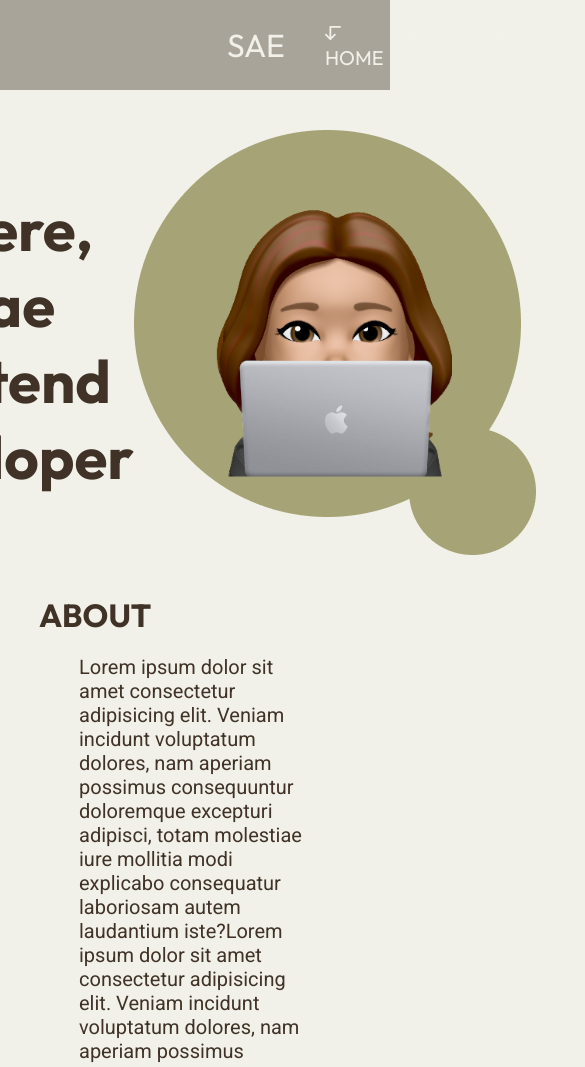
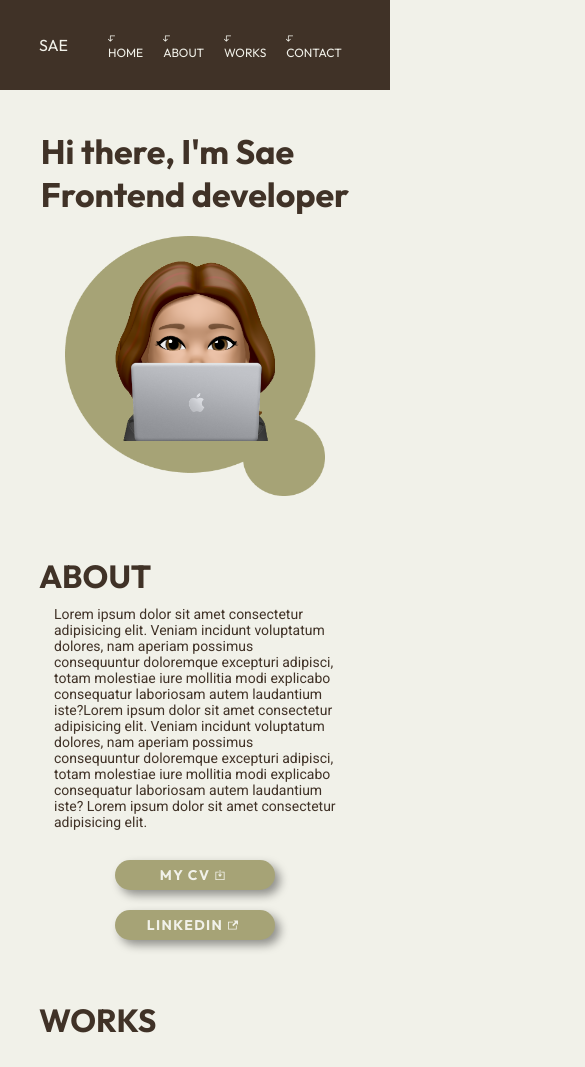
Before and after one commit to saeishima-sell/portfolio, a plain HTML site: page index.html in a window 390 px wide. Shown: the top 1067 px of the page, 585 px wide, since content can reach past the window. Drawn offline with Linux system fonts and the light colour scheme.

Commit message:
add media queries

```diff
--- a/index.html
+++ b/index.html
@@ -17,7 +17,7 @@
     <header class="header">
         <div class="header-box">
             <div class="logo">
-                <p>SAE</p>
+                <span>SAE</span>
             </div>
             <nav>
                 <ul class="nav-list">
--- a/style.css
+++ b/style.css
@@ -19,7 +19,7 @@ body {
 }
 
 
-section, footer {
+section {
     max-width: 80%;
     margin-top: 40px;
 }
@@ -44,6 +44,12 @@ section, footer {
     */
 }
 
+.header:hover {
+    opacity: 1;
+}
+
+
+
 .header-box {
     max-width: 80%;
     height: 90px;
@@ -56,8 +62,9 @@ section, footer {
 .logo {
     color: #f1f1e9;
     font-size: 32px;
-    margin-left: 188px;
 }
+
+
 
 .nav-list {
     display: flex;
@@ -73,6 +80,8 @@ section, footer {
     margin-right: 20px;
     transition: all 0.5s;
 }
+
+
 
 
 .nav-items a:link, .nav-items a:visited {
@@ -91,6 +100,19 @@ section, footer {
     margin-right: 5px;
 }
 
+@media only screen and (max-width: 800px) {
+    .nav-items  {
+        font-size: 12px;
+    }
+    .nav-items svg {
+        width: 7px;
+        height: 7px;
+    }
+
+    .logo {
+        font-size: 16px;
+    }
+  }
 
 /* hero section */
 
@@ -98,42 +120,68 @@ section, footer {
     display: flex;
     justify-content: center;
     align-items: center;
-    max-width: 60%;
 }
+
 
 .site-title {
     font-size: 60px;
+    margin-right: 0;
 }
 
 .hero-images {
     width: 400px;
-    height: 425px;
+    height: 400px;
     position: relative;
-    transition: transform .7s;
 }
+
+.hero-images-circle {
+    width: 100%;
+    height: 100%;
+}
+
+
+@media only screen and (max-width: 800px) {
+    .site-title  {
+        font-size: 34px;
+        margin: 0 auto;
+    }
+
+    #hero {
+        flex-direction: column;
+        }
+
+    .hero-images {
+            width: 300px;
+            height: 300px;
+            padding: 20px;
+         }
+
+  }
+
 
 
 /* image hover animation */
 .default-image {
-    width: 256px;
-    height: 287px;
+    width: 60%;
     padding: 10px;
     position: absolute;
-    top: 50%;
+    top: 45%;
     left: 50%;
     transform: translate(-50%, -50%);
     display: block;
+
 }
 
 .hover-image {
-    width: 340px;
-    height: 340px;
+    width: 80%;
+
     padding: 10px;
     position: absolute;
     top: 40%;
     left: 50%;
     transform: translate(-50%, -50%);
     display: none;
+
 }
 
 .hero-images:hover .default-image {
@@ -201,7 +249,35 @@ section, footer {
     fill: #f1f1e9;
 }
 
+@media only screen and (max-width: 800px) {
 
+    .about-text{
+        font-size: 14px;
+        padding: 10px 15px;
+    }
+
+    .button-box  {
+        flex-direction: column;
+        align-items: center;
+    }
+
+    .btn {
+    margin: 10px;
+    width: 160px;
+    height: 30px;
+    font-size: 14px;
+    font-weight: 700;
+    box-shadow: 5px 5px 10px rgba(0, 0, 0, 0.4
+    ) ;
+    }
+
+    .btn-icon {
+        width: 10px;
+        height: 10px;
+        margin: 5px;
+    }
+
+  }
 
 /* works section */
 .work-container {
@@ -234,11 +310,11 @@ section, footer {
     text-align: center;
     opacity: 0;
     transition: opacity 0.3s ease;
+    z-index: 100;
 }
 
 .work-contents:hover {
     filter: blur(2px) opacity(50%);
-
 }
 
 .work-contents:hover .hover-text {
@@ -301,6 +377,13 @@ section, footer {
 }
 
 
+@media only screen and (max-width: 800px) {
+
+    .skills-text span {
+        font-size: 14px;
+    }
+
+  }
 
 
 /* contact section */
@@ -352,14 +435,29 @@ form .btn {
     margin-top: 30px;
 }
 
+@media only screen and (max-width: 800px) {
 
+    .contact-text{
+        font-size: 14px;
+        padding: 0 0 5px 0;
+    }
+
+    .contact-form label {
+        font-size: 14px;
+        padding-bottom: 5px;
+    }
+
+  }
 
 /* footer */
 
 footer {
     display: flex;
     align-items: center;
+    max-width: 80%;
+    margin-top: 40px;
 }
+
 
 .icon-list {
     display: flex;
@@ -383,3 +481,15 @@ footer {
     fill: #A6A376;
     transform: scale(2);
 }
+
+@media only screen and (max-width: 800px) {
+
+    .icon {
+        margin: 5px;
+    }
+
+    footer .p {
+        font-size: 14px;
+    }
+
+  }
```
